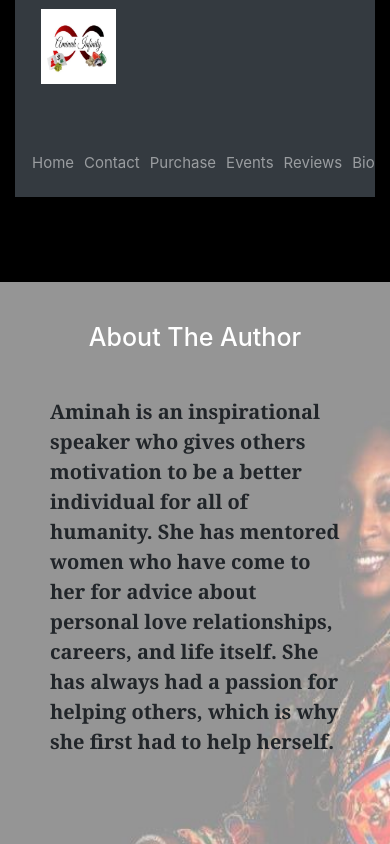
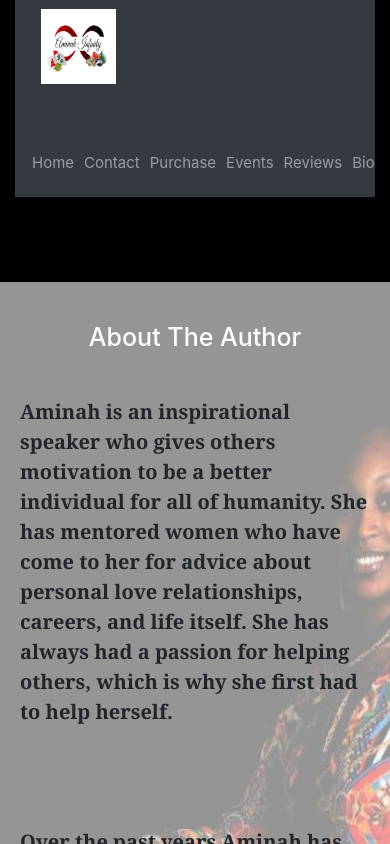
Before and after one commit to jjamaltwin/elementsofinfinity, a React (Create React App) app: page /bio in a window 390 px wide. Shown: the top 844 px of the page. Built offline with nearby package versions, Linux system fonts and the light colour scheme; a web font is replaced by a local one.

Commit message:
mobile design

```diff
--- a/src/App.css
+++ b/src/App.css
@@ -590,8 +590,8 @@ input[type="submit"] {
 .bio {
   height: auto;
   padding: 0rem 0rem;
-  padding-left: 5rem;
-  padding-right: 5rem;
+  padding-left: 2rem;
+  padding-right: 2rem;
 
 
 
```
